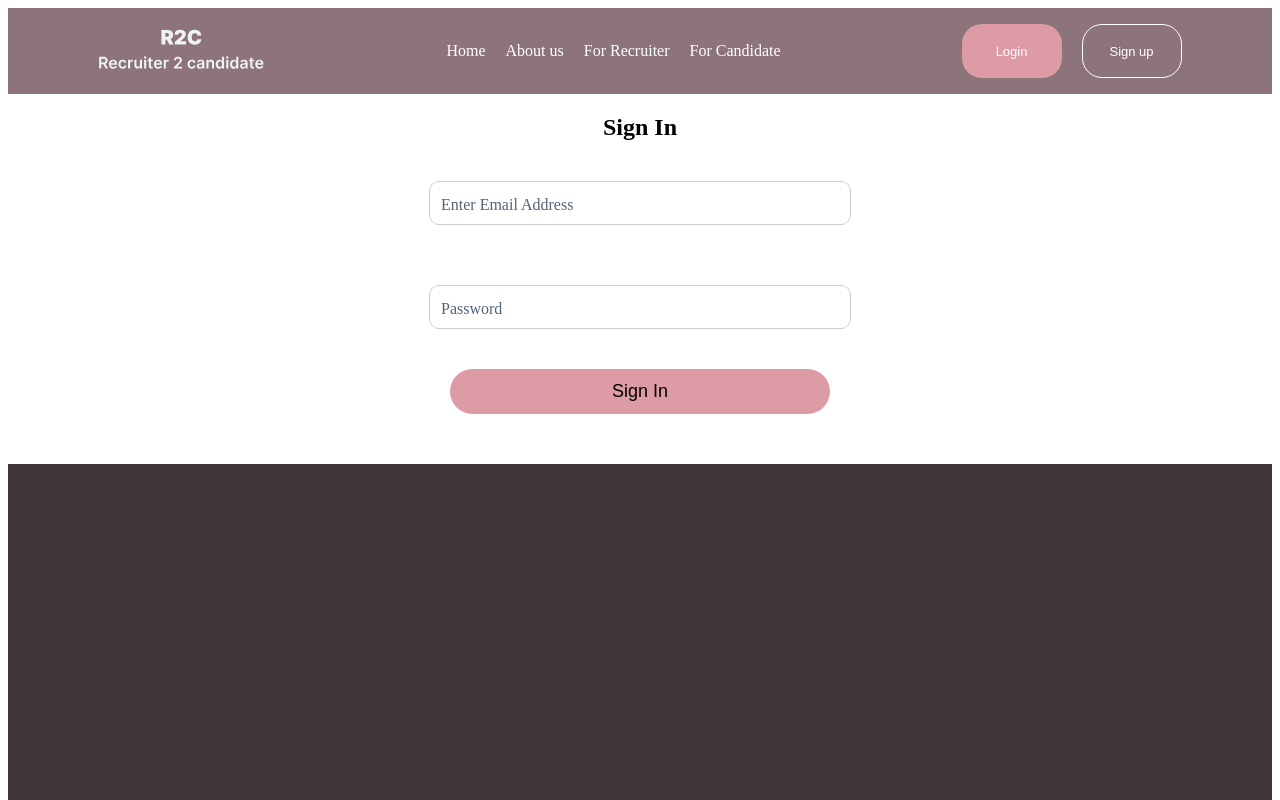
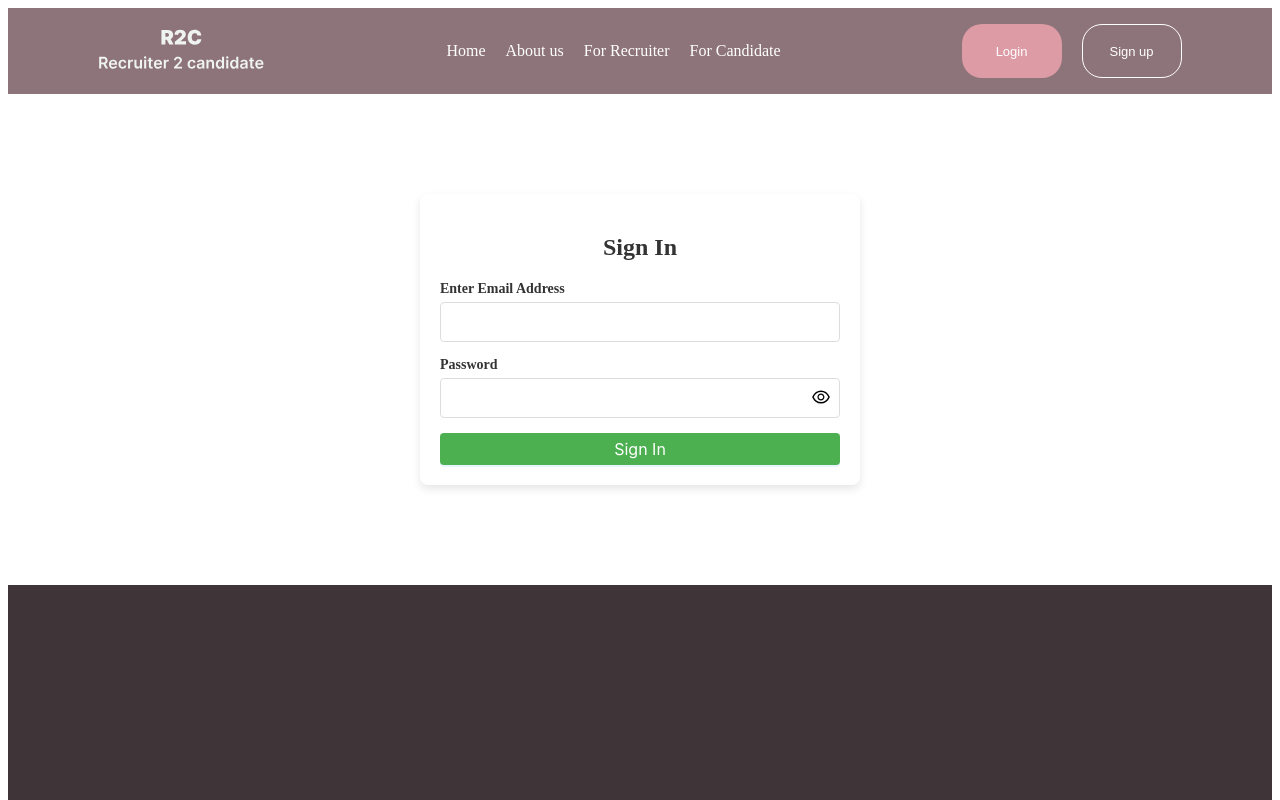
Before and after one commit to Yungflashh/recruiter2candidate, a React (Vite) app: page /signin in a window 1280 px wide. Shown: the top 800 px of the page. Built offline with nearby package versions, Linux system fonts and the light colour scheme.

Commit message:
fixed both sign in and sign up

```diff
--- a/src/pages/RecruiterSignUp.jsx
+++ b/src/pages/RecruiterSignUp.jsx
@@ -3,7 +3,7 @@ import { Upload, Button, message } from 'antd';
 import { UploadOutlined } from '@ant-design/icons';
 import "../styles/RecruiterSignUp.css";
 import axios from "axios";
-import { useNavigate } from "react-router-dom";
+import { useNavigate } from 'react-router-dom';
 
 const RecruiterSignUp = () => {
   const navigate = useNavigate();
@@ -26,6 +26,7 @@ const RecruiterSignUp = () => {
   const [usernameTaken, setUsernameTaken] = useState(false);
   const [emailTaken, setEmailTaken] = useState(false);
 
+  // Progress calculation
   const progress = ((currentPage - 1) / 3) * 100;
 
   const handleInputChange = (e) => {
@@ -48,18 +49,23 @@ const RecruiterSignUp = () => {
     }
   };
 
+  // Function to check both username and email availability together
   const checkAvailability = async () => {
     const dataToSend = {
       username: formData.username,
-      email: formData.email,
+      email: formData.email
     };
 
     try {
       const response = await axios.post('https://r2c.onrender.com/checkCred', dataToSend);
+
+      // Handle success case
       setUsernameTaken(false);
       setEmailTaken(false);
-      return true;
+
+      return true; // Proceed to next step
     } catch (error) {
+      // Handle errors if username or email is already taken
       if (error.response && error.response.data) {
         const errorMessage = error.response.data.error;
 
@@ -80,6 +86,7 @@ const RecruiterSignUp = () => {
 
   const handleNextPage = async () => {
     if (currentPage === 1) {
+      // Ensure username, email, and password are entered and valid
       if (formData.username.trim() === '') {
         message.error('Username is required.');
         return;
@@ -90,6 +97,7 @@ const RecruiterSignUp = () => {
         return;
       }
 
+      // Validate email format
       const emailRegex = /^[a-zA-Z0-9._%+-]+@[a-zA-Z0-9.-]+\.[a-zA-Z]{2,}$/;
       if (!emailRegex.test(formData.email)) {
         message.error('Please enter a valid email address.');
@@ -101,33 +109,39 @@ const RecruiterSignUp = () => {
         return;
       }
 
+      // Validate password strength
       const passwordRegex = /^(?=.*[A-Za-z])(?=.*\d)[A-Za-z\d@$!%*?&]{8,}$/;
       if (!passwordRegex.test(formData.password)) {
         message.error('Password must be at least 8 characters long and contain both letters and numbers.');
         return;
       }
 
+      // Perform the availability check
       const isAvailable = await checkAvailability();
       if (!isAvailable) {
-        return;
+        return; // Exit if username or email is taken
       }
     }
 
     if (currentPage < 3) {
-      setCurrentPage(prevPage => prevPage + 1); // Updated to use previous page value
+      setCurrentPage(currentPage + 1);
     }
   };
 
   const handlePreviousPage = () => {
     if (currentPage > 1) {
-      setCurrentPage(prevPage => prevPage - 1); // Use previous page value
+      setCurrentPage(currentPage - 1);
     }
   };
 
-  const handleSubmit = (e) => {
-    e.preventDefault();
+  const handleSubmit = async (e) => {
+    e.preventDefault(); // Prevent default form submission behavior
 
+    // Ensure submission only happens on the last page (page 3)
+    if (currentPage === 3) {
       const form = new FormData();
+
+      // Append form data
       form.append('username', formData.username);
       form.append('email', formData.email);
       form.append('password', formData.password);
@@ -136,23 +150,28 @@ const RecruiterSignUp = () => {
       form.append('size', formData.company_size);
       form.append('introduction', formData.brief_introduction);
       form.append('qualification', formData.qualification);
+
+      // Append roles and job titles as arrays
       form.append('hiring', JSON.stringify(savedRoles));
       form.append('title', JSON.stringify(savedJobTitles));
 
+      // Append image/logo file if present
       if (formData.image) {
         form.append('logo', formData.image);
       }
 
-    axios.post("https://r2c.onrender.com/signUp", form)
-      .then(data => {
-        console.log(data);
+      try {
+        // Make the API request to submit the form
+        const response = await axios.post("https://r2c.onrender.com/signUp", form);
+        console.log(response);
+
         message.success('Sign up successful!');
-        navigate("payment");
-      })
-      .catch(error => {
-        console.log(error);
-        message.error(error.response?.data?.error || 'An error occurred.');
-      });
+        navigate("/payment");  // Redirect after successful sign-up
+      } catch (error) {
+        console.error(error);
+        message.error(error.response?.data?.error || 'An error occurred during sign-up.');
+      }
+    }
   };
 
   const handleAddRole = () => {
@@ -177,9 +196,10 @@ const RecruiterSignUp = () => {
     setSavedJobTitles(savedJobTitles.filter(job => job !== jobTitleToDelete));
   };
 
+  // File validation for image upload (file type and size)
   const beforeUpload = (file) => {
     const isImage = file.type.startsWith('image/');
-    const isSmallEnough = file.size / 1024 / 1024 < 2;
+    const isSmallEnough = file.size / 1024 / 1024 < 2; // less than 2MB
 
     if (!isImage) {
       message.error('You can only upload image files!');
@@ -194,15 +214,16 @@ const RecruiterSignUp = () => {
 
   return (
     <div className="form-container">
+      {/* Progress Bar */}
       <div className="progress-bar">
         <div className="progress" style={{ width: `${progress}%` }}></div>
       </div>
 
-      {/* Separate form tag only for submit button */}
       <form onSubmit={handleSubmit}>
         {currentPage === 1 && (
           <div className="form-page">
             <h2>Setting up Your Company Info</h2>
+
             <label htmlFor="username">Username</label>
             <input
               type="text"
@@ -276,6 +297,7 @@ const RecruiterSignUp = () => {
         {currentPage === 2 && (
           <div className="form-page">
             <h2>Setting up your brand</h2>
+
             <label htmlFor="image">Upload company logo</label>
             <Upload
               name="logo"
@@ -311,6 +333,7 @@ const RecruiterSignUp = () => {
         {currentPage === 3 && (
           <div className="form-page">
             <h2>Setting up your Preferences</h2>
+
             <label htmlFor="roles">Roles you hire for</label>
             <input
               type="text"
@@ -414,14 +437,15 @@ const RecruiterSignUp = () => {
           </div>
         )}
 
-        <div className="navigation-buttons">
+        <div className="form-navigation">
           {currentPage > 1 && (
-            <button type="button" onClick={handlePreviousPage}>Back</button>
+            <Button className='btn-cta' type="button" onClick={handlePreviousPage}>Back</Button>
           )}
+
           {currentPage < 3 ? (
-            <button type="button" onClick={handleNextPage}>Continue</button>
+            <Button className='btn-cta' type="button" onClick={handleNextPage}>Next</Button>
           ) : (
-            <button type="submit">Submit</button>
+            <Button className='btn-cta' type="submit" onClick={handleSubmit}>Submit</Button>
           )}
         </div>
       </form>
--- a/src/pages/SignInPage.tsx
+++ b/src/pages/SignInPage.tsx
@@ -1,24 +1,122 @@
-import React from 'react'
-import FormInput from '../components/FormInput'
-import "../styles/SignInPage.css"
-import { Button } from 'antd'
-
+import React, { useState } from "react";
+import "../styles/SignInPage.css";
+import { EyeOutlined, EyeInvisibleOutlined } from '@ant-design/icons';
+import {Button} from "antd";
+ // Import icons
 
 const SignInPage = () => {
+  // Step 1: Define state for email, password, error message, and password visibility
+  const [email, setEmail] = useState("");
+  const [password, setPassword] = useState("");
+  const [error, setError] = useState(""); // State for error message
+  const [showPassword, setShowPassword] = useState(false); // State to toggle password visibility
+
+  // Step 2: Handle form input changes
+  const handleInputChange = (e) => {
+    const { name, value } = e.target;
+    if (name === "email") {
+      setEmail(value);
+    } else if (name === "password") {
+      setPassword(value);
+    }
+  };
+
+  // Step 3: Handle form submission
+  const handleSubmit = async (e) => {
+    e.preventDefault(); // Prevent page refresh on submit
+
+    // Clear any previous errors
+    setError("");
+
+    // Step 4: Log the form data to console
+    console.log("Form Data:", { email, password });
+
+    // Create the data object to send to the backend
+    const userData = {
+      email: email,
+      password: password,
+    };
+
+    try {
+      // Send POST request to your backend
+      const response = await fetch("https://r2c.onrender.com/signIn", {
+        method: "POST",
+        headers: {
+          "Content-Type": "application/json",
+        },
+        body: JSON.stringify(userData),
+      });
+
+      // Handle the response from the backend
+      const data = await response.json();
+      if (response.ok) {
+        // Do something on successful sign-in
+        console.log("Sign-in successful:", data);
+
+      } else {
+        // Handle error (invalid credentials, etc.)
+        setError(data.message || "Username or password Incorrect, please try again.");
+        console.error("Sign-in failed:", data);
+      }
+    } catch (error) {
+      setError("Error during sign-in: " + error.message); // Set generic error message
+      console.error("Error during sign-in:", error);
+    }
+  };
+
+  // Toggle password visibility
+  const togglePasswordVisibility = () => {
+    setShowPassword((prevState) => !prevState);
+  };
+
   return (
     <div>
+      <div className="signIn-container">
+        <h2>Sign In</h2>
 
-        <div className="signIn-container">
-            <h2>Sign In</h2>
+        {/* Step 5: Replace custom FormInput with standard input fields */}
+        <form onSubmit={handleSubmit}>
+          <div className="form-group">
+            <label htmlFor="email">Enter Email Address</label>
+            <input
+              type="email"
+              name="email"
+              id="email"
+              value={email}
+              onChange={handleInputChange}
+              required
+            />
+          </div>
 
+          <div className="form-group">
+            <label htmlFor="password">Password</label>
+            <div className="password-container">
+              <input
+                type={showPassword ? "text" : "password"} // Toggle between text and password types
+                name="password"
+                id="password"
+                value={password}
+                onChange={handleInputChange}
+                required
+              />
+              {/* Eye icon to toggle password visibility */}
+              <span className="eye-icon" onClick={togglePasswordVisibility}>
+                {showPassword ? <EyeInvisibleOutlined /> : <EyeOutlined />}
+              </span>
+            </div>
+          </div>
 
-            <FormInput label='Enter Email Address' type='text' name='email' />
-            <FormInput label='Password' type='password' name='password' />
+          {/* Step 6: Submit Button */}
+          <Button type="primary" htmlType="submit">
+            Sign In
+          </Button>
+        </form>
 
-            <button> Sign In </button>
-        </div>
+        {/* Step 7: Display error message if any */}
+        {error && <div className="error-message">{error}</div>}
+      </div>
     </div>
-  )
-}
+  );
+};
 
-export default SignInPage
+export default SignInPage;
--- a/src/styles/SignInPage.css
+++ b/src/styles/SignInPage.css
@@ -1,25 +1,99 @@
-.signIn-container{
+/* Container for the sign-in form */
+.signIn-container {
     width: 100%;
-    margin: auto;
-    /* border: 2px solid red; */
+    max-width: 400px;
+    margin: 100px auto;
+    padding: 20px;
+    background-color: #fff;
+    box-shadow: 0 4px 8px rgba(0, 0, 0, 0.1);
+    border-radius: 8px;
+  }
+
+  /* Title */
+  .signIn-container h2 {
+    text-align: center;
+    color: #333;
+    margin-bottom: 20px;
+  }
+
+  /* Form elements */
+  .form-group {
+    margin-bottom: 15px;
+  }
+
+  .form-group label {
+    display: block;
+    font-size: 14px;
+    font-weight: 600;
+    color: #333;
+    margin-bottom: 5px;
+  }
+
+  .form-group input {
+    width: 100%;
+    padding: 10px;
+    font-size: 16px;
+    border: 1px solid #ddd;
+    border-radius: 4px;
+    box-sizing: border-box;
+  }
+
+  .form-group input:focus {
+    outline: none;
+    border-color: #4CAF50; /* Green border on focus */
+    box-shadow: 0 0 5px rgba(76, 175, 80, 0.5);
+  }
+
+  /* Submit button */
+  button[type="submit"],
+  .ant-btn-primary {
+    width: 100%;
+    padding: 12px;
+    font-size: 16px;
+    background-color: #4CAF50;
+    color: white;
+    border: none;
+    border-radius: 4px;
+    cursor: pointer;
+    transition: background-color 0.3s;
+  }
+
+  button[type="submit"]:hover,
+  .ant-btn-primary:hover {
+    background-color: #45a049;
+  }
+
+  .password-container {
     display: flex;
-    flex-direction: column;
     align-items: center;
-}
+    position: relative;
+  }
 
-.signIn-container button{
-    background: #DC9BA5;
-    width: 30%;
-height: 20%;
-padding: 12px 24px 12px 24px;
-border-radius: 30px;
-border: none;
-font-size: 18px;
-font-weight: 500;
-}
+  .eye-icon {
+    position: absolute;
+    right: 10px;
+    cursor: pointer;
+    font-size: 18px;
+  }
 
-.signIn-container button:hover{
-    background: #f6aeb9;
-    transform: translateY(-5px);
-    transition: transform 0.4s ease-in;
-}
+  .error-message {
+    color: red;
+    margin-top: 10px;
+    font-size: 14px;
+  }
+
+
+  /* Responsive design */
+  @media (max-width: 480px) {
+    .signIn-container {
+      padding: 15px;
+    }
+
+    .signIn-container h2 {
+      font-size: 18px;
+    }
+
+    .form-group input {
+      font-size: 14px;
+    }
+  }
```
Also changed, not shown: src/styles/RecruiterSignUp.css (+10 -0 lines). Lines whose indentation alone changed are shown as unchanged.
